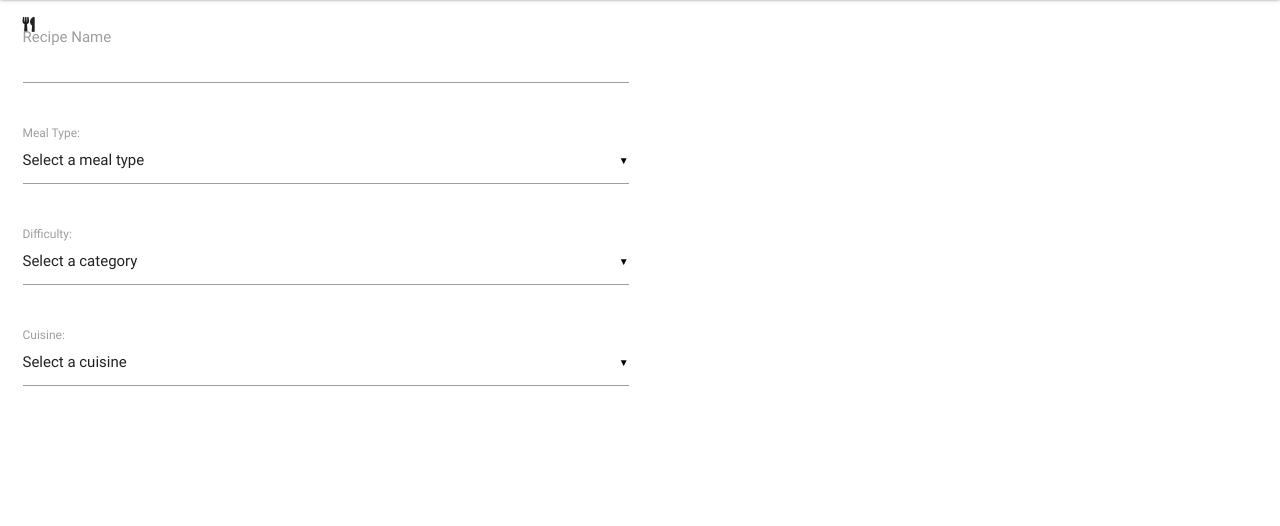
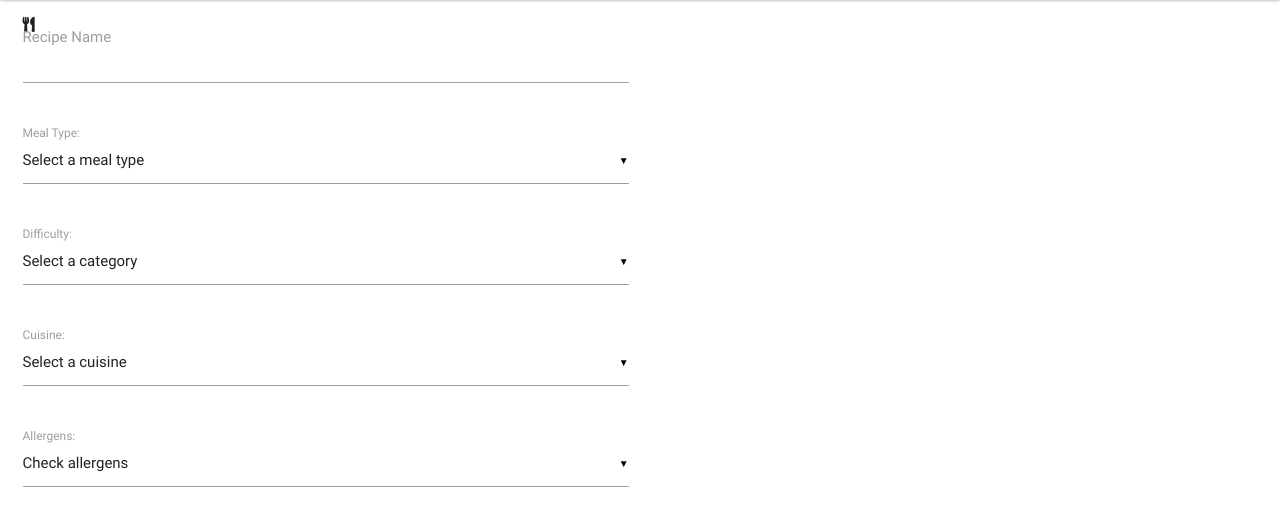
Before and after one commit to coderkatew/foodie, a Flask app: page /add_recipe in a window 1280 px wide. Shown: the part 65-591 px from the top of the page. Run offline with Flask 2, Linux system fonts and the light colour scheme; data that the repository does not hold is empty; some libraries are stand-ins or nearby versions.

Commit message:
Add allergen selection dropdown menu with checkboxes to add recipe form

```diff
--- a/app.py
+++ b/app.py
@@ -32,7 +32,8 @@ def add_recipe():
                            title="Add Recipe",
                            categories=mongo.db.categories.find(),
                            levels=mongo.db.levels.find(),
-                           cuisines=mongo.db.cuisines.find())
+                           cuisines=mongo.db.cuisines.find(),
+                           allergens=mongo.db.allergens.find())
 
 
 # browse recipes
--- a/templates/add_recipe.html
+++ b/templates/add_recipe.html
@@ -47,6 +47,17 @@
         <label>Cuisine:</label>
       </div>
     </div>
+    <div class="row">
+      <div class="input-field col s6">
+        <select multiple>
+          <option value="" disabled selected>Check allergens</option>
+          {% for allergen in allergens %}
+          <option value="{{allergen.allergen}}">{{allergen.allergen}}</option>
+          {% endfor %}
+        </select>
+        <label>Allergens:</label>
+      </div>
+    </div>
   </form>
 </div>
 
```
